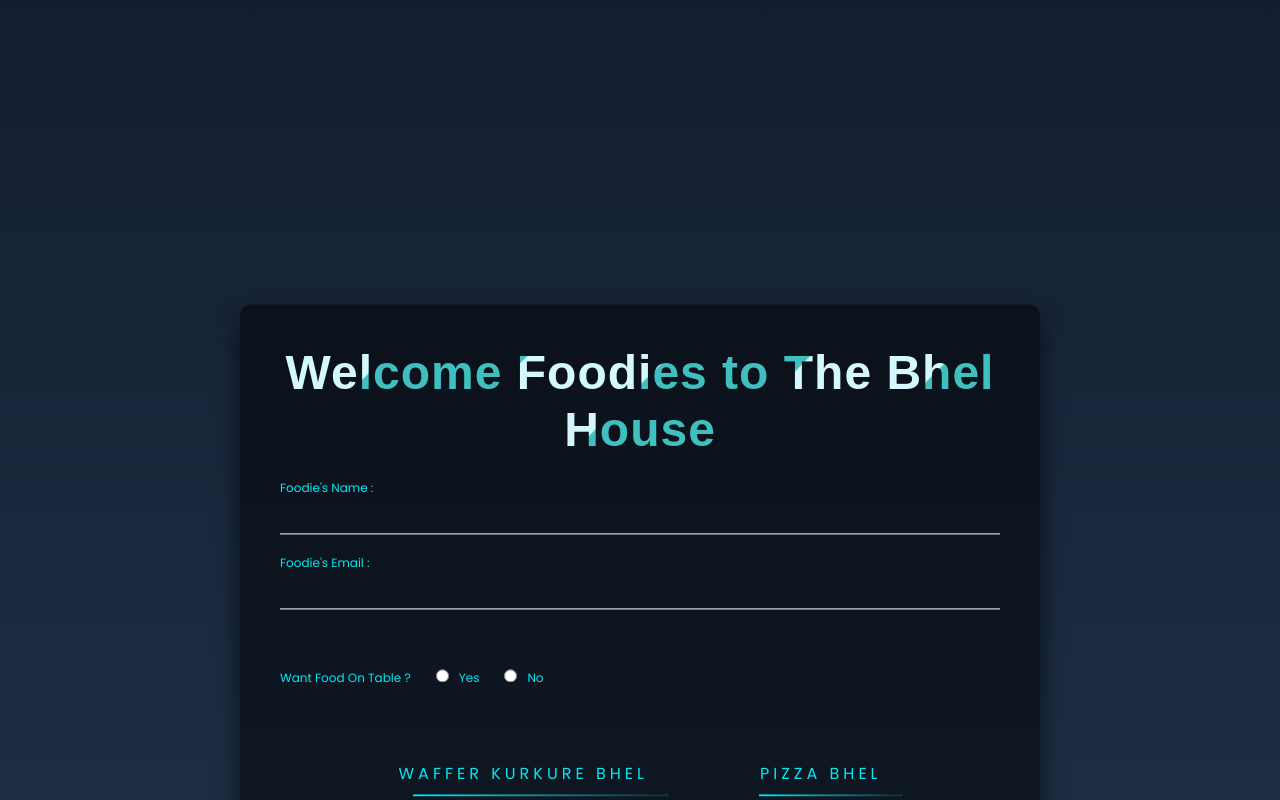
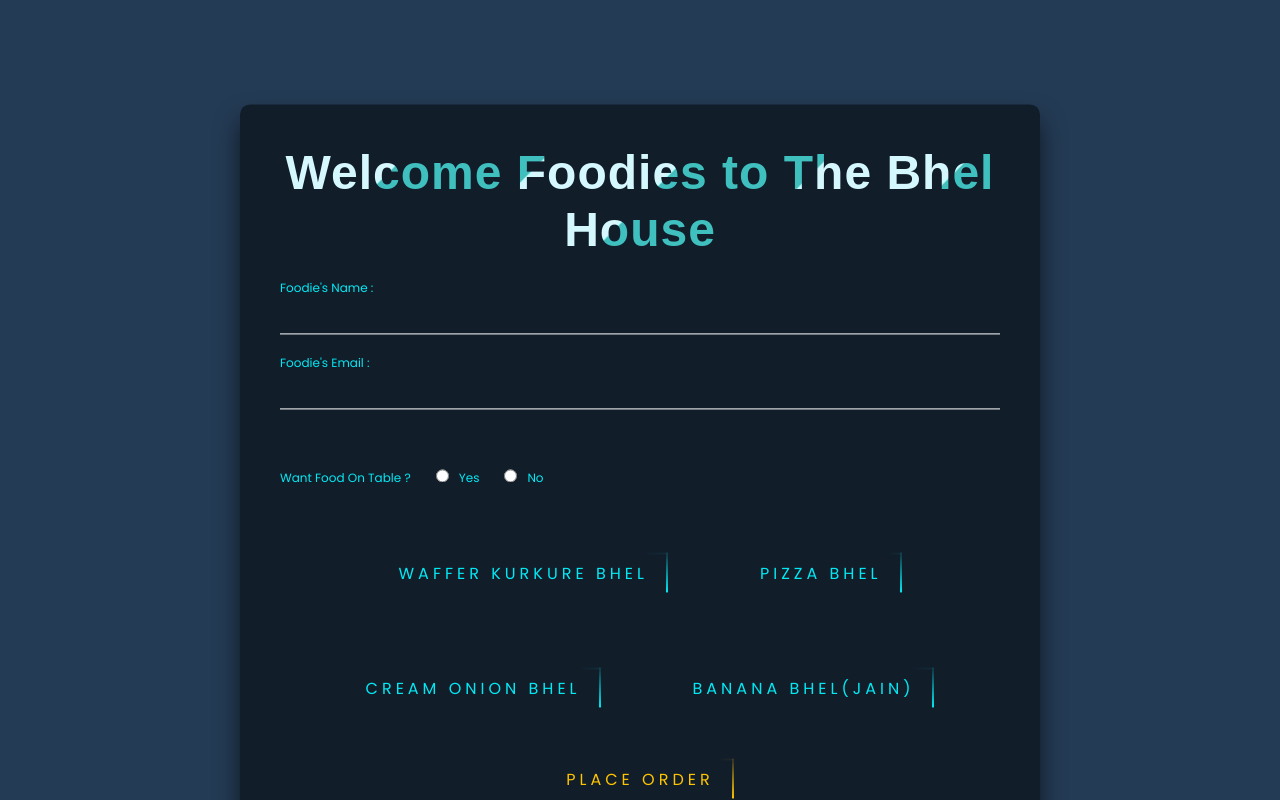
Before and after one commit to SarangTandel5112/foodportal, a React (Create React App) app in the folder frontend/: page /order in a window 1280 px wide. Shown: the top 800 px of the page. Built offline with nearby package versions, Linux system fonts and the light colour scheme.

Commit message:
yfdyusdfyads]g

```diff
--- a/frontend/src/components/Order.jsx
+++ b/frontend/src/components/Order.jsx
@@ -18,7 +18,7 @@ function Order() {
     function handelChange(event) {
         event.preventDefault()
         // alert(event.target.value);
-        setdata({ ...data, [event.currentTarget.name]: event.currentTarget.value })
+        setdata({ ...data, [event.currentTarget.name]: (event.currentTarget.value).trim() })
     }
 
     function handleRadiobtn(event) {
@@ -34,6 +34,7 @@ function Order() {
     }
 
     async function submitData(event) {
+        alert("helo")
         const res = await axios.post("/api/foodorder", data)
         console.log(data);
 
@@ -93,7 +94,7 @@ function Order() {
                 draggable
                 pauseOnHover
             />
-            <div class="login-box">
+            <div class="login-box margini-box">
                 <h2>Welcome Foodies to The Bhel House</h2>
                 <form>
                     <div class="user-box">
@@ -165,8 +166,8 @@ function Order() {
                             </a>
                         </button>
                     </div>
-                    <div className='submitbtn' id='submitBtn' onClick={submitData}>
-                        <a href="#">
+                    <div className='submitbtn' id='submitBtn' >
+                        <a href="#" onClick={submitData}>
                             <span></span>
                             <span></span>
                             <span></span>
--- a/frontend/src/components/feedback.css
+++ b/frontend/src/components/feedback.css
@@ -181,9 +181,7 @@
 
 
 
-.login-box{
-  margin: 6% 0%;
-}
+
 
 
 .feedbackemoji{
--- a/frontend/src/components/order.css
+++ b/frontend/src/components/order.css
@@ -1,16 +1,14 @@
-html {
-  height: 190vh;
-}
+
 body {
-  margin: 0;
+  margin: 0 ;
   padding: 0;
   font-family: sans-serif;
-  background: linear-gradient(#141e30, #243b55);
+  background: #243b55
 }
 
 .login-box {
   position: absolute;
-  top: 75%;
+  /* top: 75%; */
   left: 50%;
   width: 400px;
   padding: 40px;
@@ -30,6 +28,9 @@ body {
 
 #maindiv .login-box {
   top: 60%;
+}
+.margini-box{
+  margin: 6% 0%;
 }
 
 .login-box h2 {
@@ -254,6 +255,7 @@ body {
 }
 
 .submitbtn {
+  display: block;
   text-align: center;
 }
 
```
